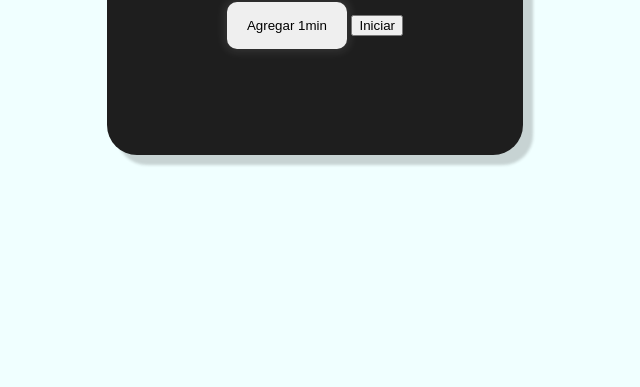
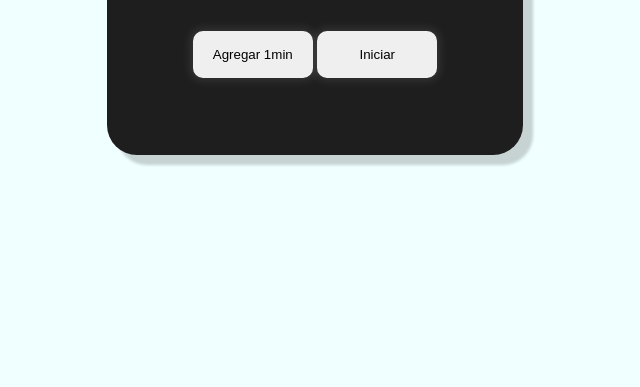
Before and after one commit to Angel-Di-Luzio/Temp-Basico, a plain HTML site: page index.html in a window 1280 px wide. Shown: the part 413-800 px from the top of the page, without its empty margins (325-965 px from the left). Drawn offline with Linux system fonts and the light colour scheme.

Commit message:
Remaster HTML

```diff
--- a/index.html
+++ b/index.html
@@ -11,7 +11,7 @@
         <h1 id="temp"></h1>
         <div class="botones">
             <button id="btn-min">Agregar 1min</button>
-            <button id="btn-p">Iniciar</button>
+            <button id="btn-i">Iniciar</button>
         </div>
     </div>
     <script src="./JS/main.js"></script>
```
